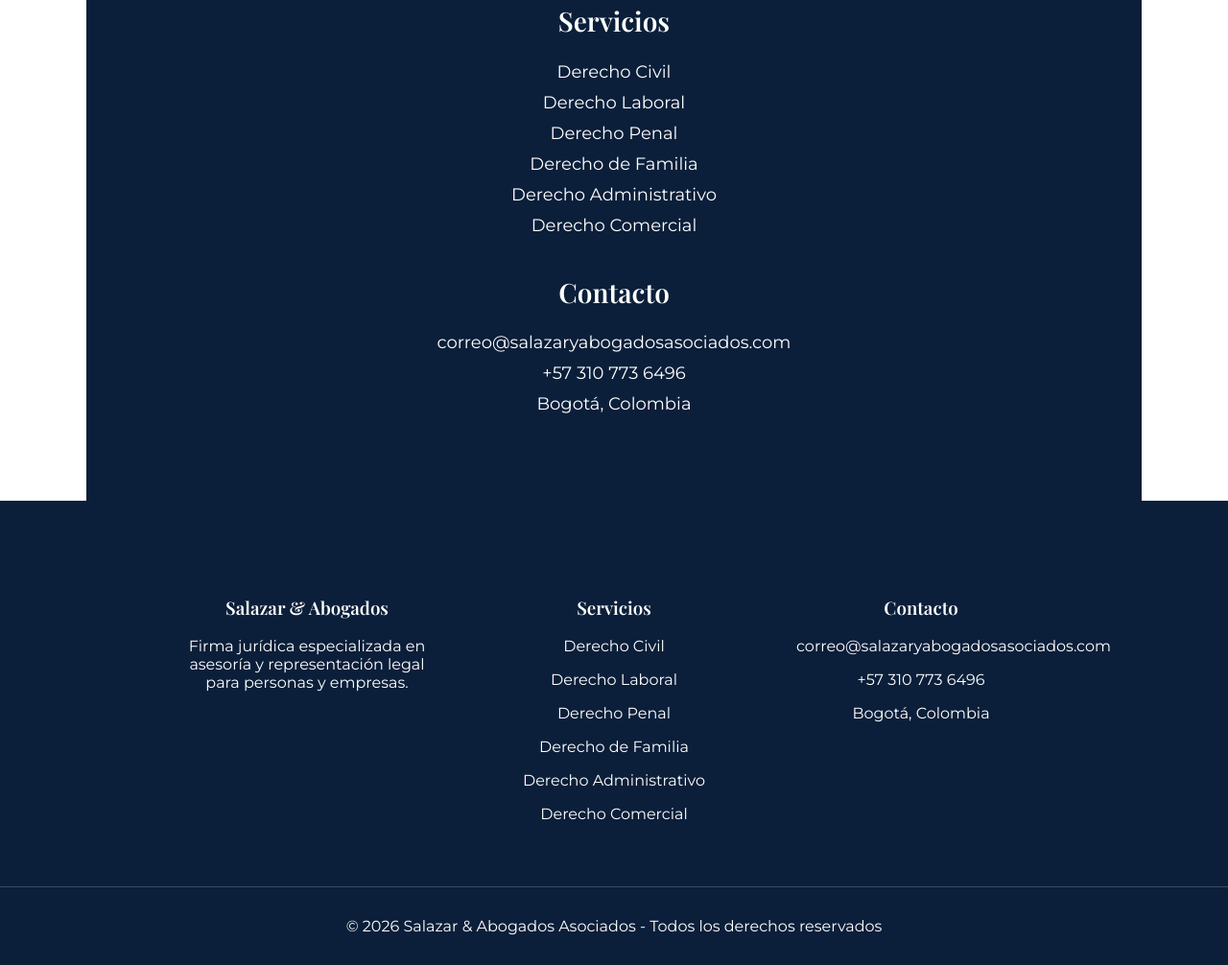
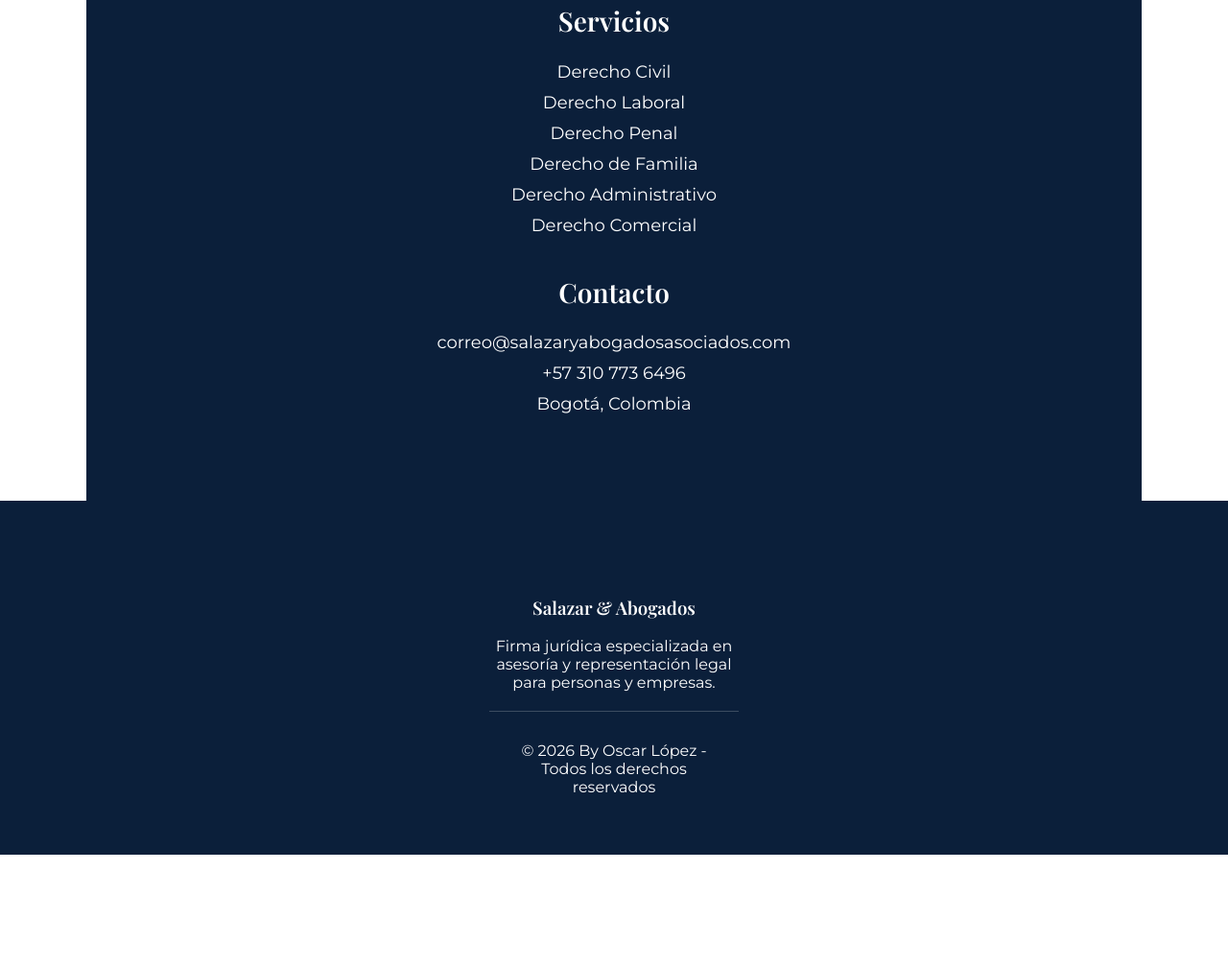
Before and after one commit to oscarlopez9/salazar-abogados, a website: page public/index.html in a window 1280 px wide. Shown: the part 2087-3093 px from the top of the page at 96% size. After the commit the page ends 2978 px from the top, so only its background shows below. Drawn offline with nearby package versions, Linux system fonts and the light colour scheme.

Commit message:
Centrar cajon azul home

```diff
--- a/public/index.html
+++ b/public/index.html
@@ -151,29 +151,10 @@
         <div class="footer-col">
             <h3>Salazar & Abogados</h3>
             <p>Firma jurídica especializada en asesoría y representación legal para personas y empresas.</p>
-        </div>
 
-        <div class="footer-col">
-            <h3>Servicios</h3>
-            <p>Derecho Civil</p>
-            <p>Derecho Laboral</p>
-            <p>Derecho Penal</p>
-            <p>Derecho de Familia</p>
-            <p>Derecho Administrativo</p>
-            <p>Derecho Comercial</p>
-        </div>
-
-        <div class="footer-col">
-            <h3>Contacto</h3>
-            <p>correo@salazaryabogadosasociados.com</p>
-            <p>+57 310 773 6496</p>
-            <p>Bogotá, Colombia</p>
-        </div>
-
-    </div>
 
     <div class="footer-bottom">
-        <p>© 2026 Salazar & Abogados Asociados - Todos los derechos reservados</p>
+        <p>© 2026 By Oscar López - Todos los derechos reservados</p>
     </div>
 </footer>
 
```
